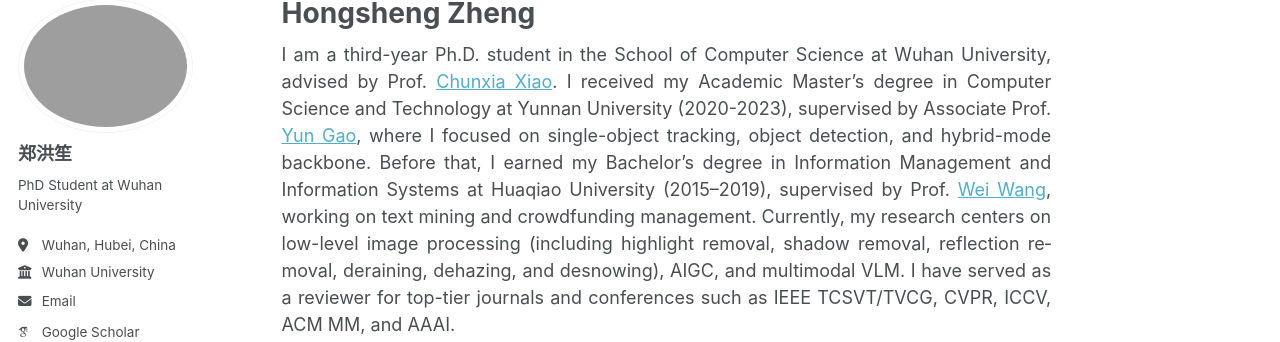
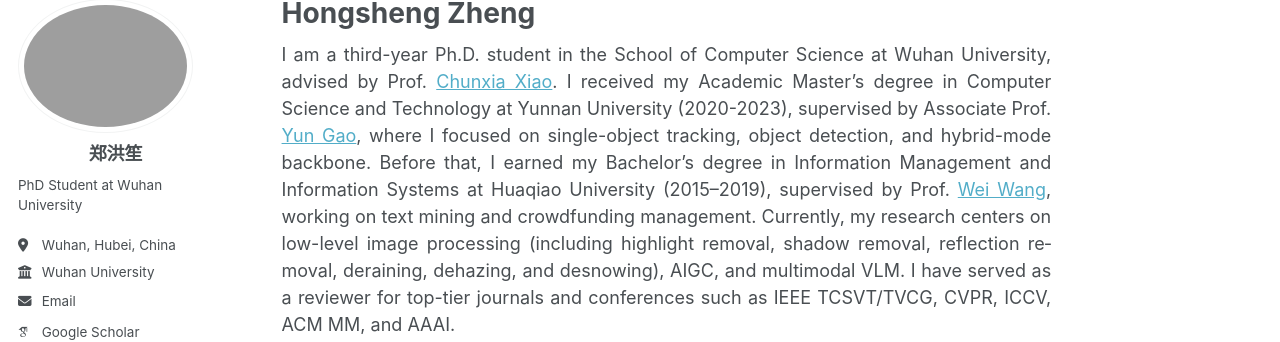
Before and after one commit to hongsheng-Z/hongsheng-Z.github.io, a Jekyll site: the page built from _pages/about.md, in a window 1280 px wide. Shown: the part 100-442 px from the top of the page. Built offline with Jekyll 4.4.1, drawn with Linux system fonts in a browser that asks for light colours; some web fonts are replaced; a script that is not in the unit is left out.

Commit message:
Update author-profile.html

```diff
--- a/_includes/author-profile.html
+++ b/_includes/author-profile.html
@@ -15,7 +15,7 @@
   </div>
 
   <div class="author__content">
-    <h3 class="author__name">{{ author.name }}</h3>
+    <h3 class="author__name" style="text-align:center;">{{ author.name }}</h3>
     {% if author.pronouns %}<p class="author__pronouns">{{ author.pronouns }}</p>{% endif %}
     {% if author.bio %}<p class="author__bio">{{ author.bio }}</p>{% endif %}
   </div>
```
